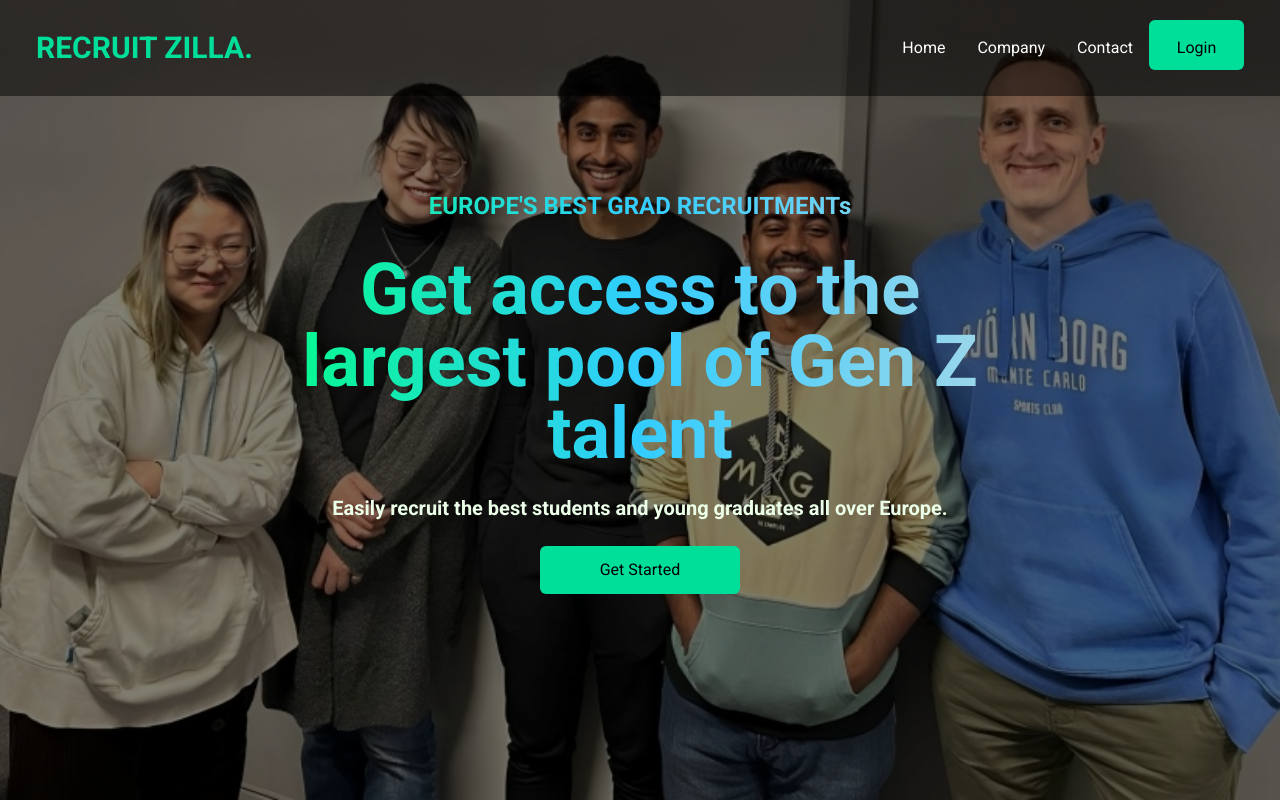
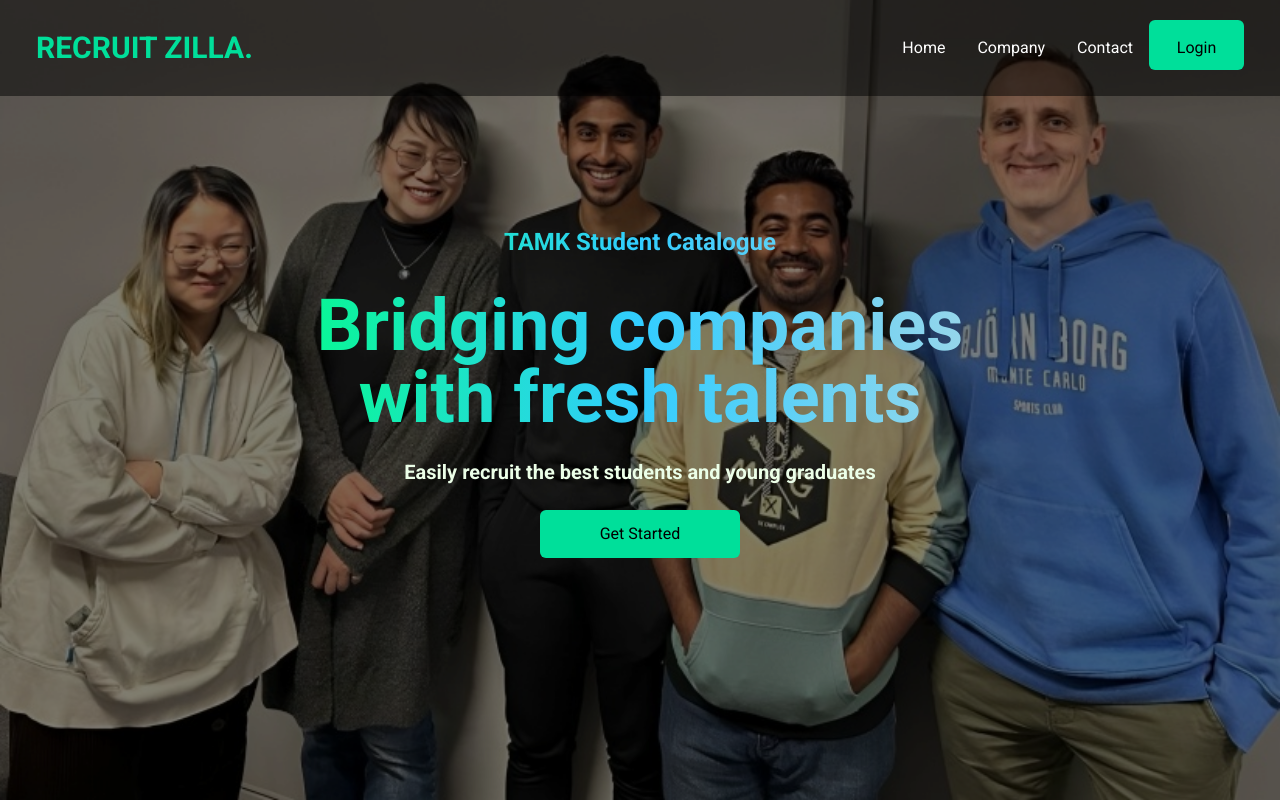
Before and after one commit to xrbams/team-one, a React (Vite) app: page / in a window 1280 px wide. Shown: the top 802 px of the page. Built offline with nearby package versions, Linux system fonts and the light colour scheme.

Commit message:
Change of wording

```diff
--- a/src/components/Hero.jsx
+++ b/src/components/Hero.jsx
@@ -18,14 +18,14 @@ const Hero = () => {
 
       <div className="max-w-[800px]  mt-[-96px] w-full h-screen mx-auto text-center flex flex-col justify-center">
         <p className=" gradient-text text-[#00df9a] md:text-2xl sm:text-l text-xl font-bold p-2">
-          EUROPE'S BEST GRAD RECRUITMENTs
+          TAMK Student Catalogue
         </p>
         <h1 className=" gradient-text md:text-7xl sm:text-6xl text-4xl font-bold md:py-6">
-          Get access to the largest pool of Gen Z talent{" "}
+          Bridging companies with fresh talents{" "}
         </h1>
 
         <p className="md:text-[#ecffe8] text-xl font-bold text-gray-500">
-          Easily recruit the best students and young graduates all over Europe.
+          Easily recruit the best students and young graduates
         </p>
         <Link to={"/login"}>
           <button className="bg-[#00df9a] w-[200px] text-bold hover:bg-[#00B27B] rounded-md font-medium my-6 mx-auto py-3 text-black">
```
